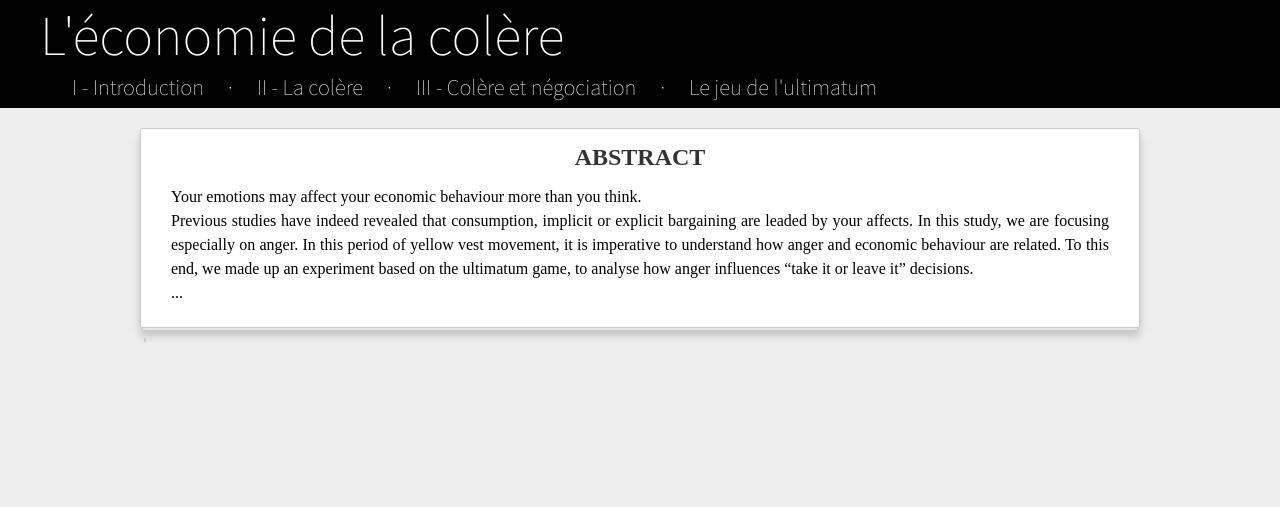
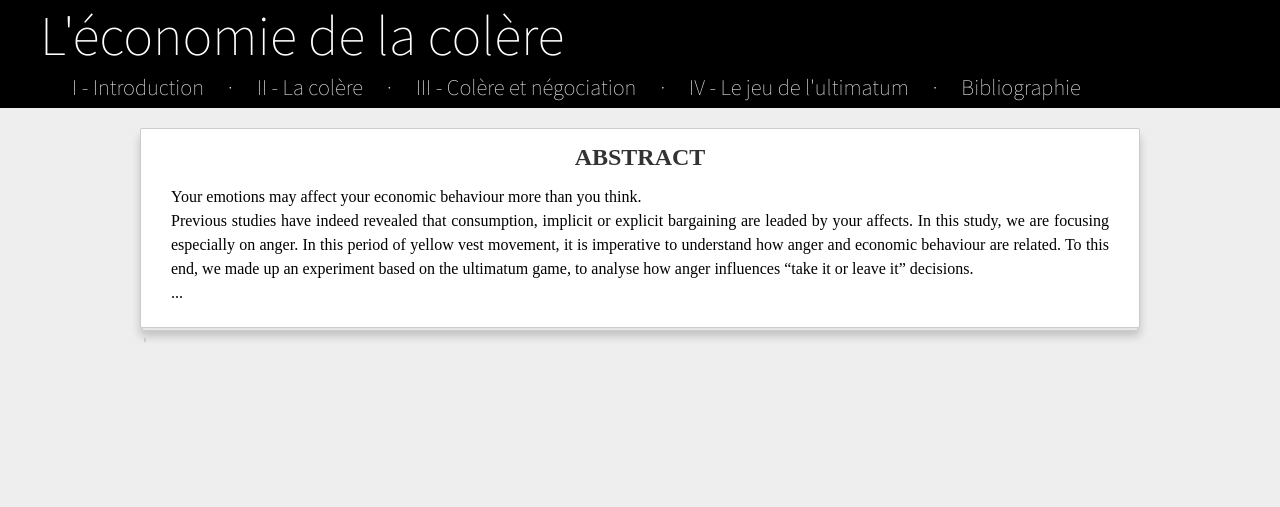
Before and after one commit to Jadounix/economie_colere, a PHP site: page /index.php in a window 1280 px wide. Shown: the top 507 px of the page. Run offline with PHP 8.4, Linux system fonts and the light colour scheme; some libraries are stand-ins or nearby versions.

Commit message:
rajout de la bibliographie dans l'entête

```diff
--- a/entete.php
+++ b/entete.php
@@ -19,7 +19,9 @@
 			<p>·</p>
 			<a href="P3.php">III - Colère et négociation</a>
 			<p>·</p>
-			<a href="P4.php">Le jeu de l'ultimatum</a>
+			<a href="P4.php">IV - Le jeu de l'ultimatum</a>
+			<p>·</p>
+			<a href="bibliographie.php">Bibliographie</a>
 		</div>
 	</header>
 	<div class="background">
```
